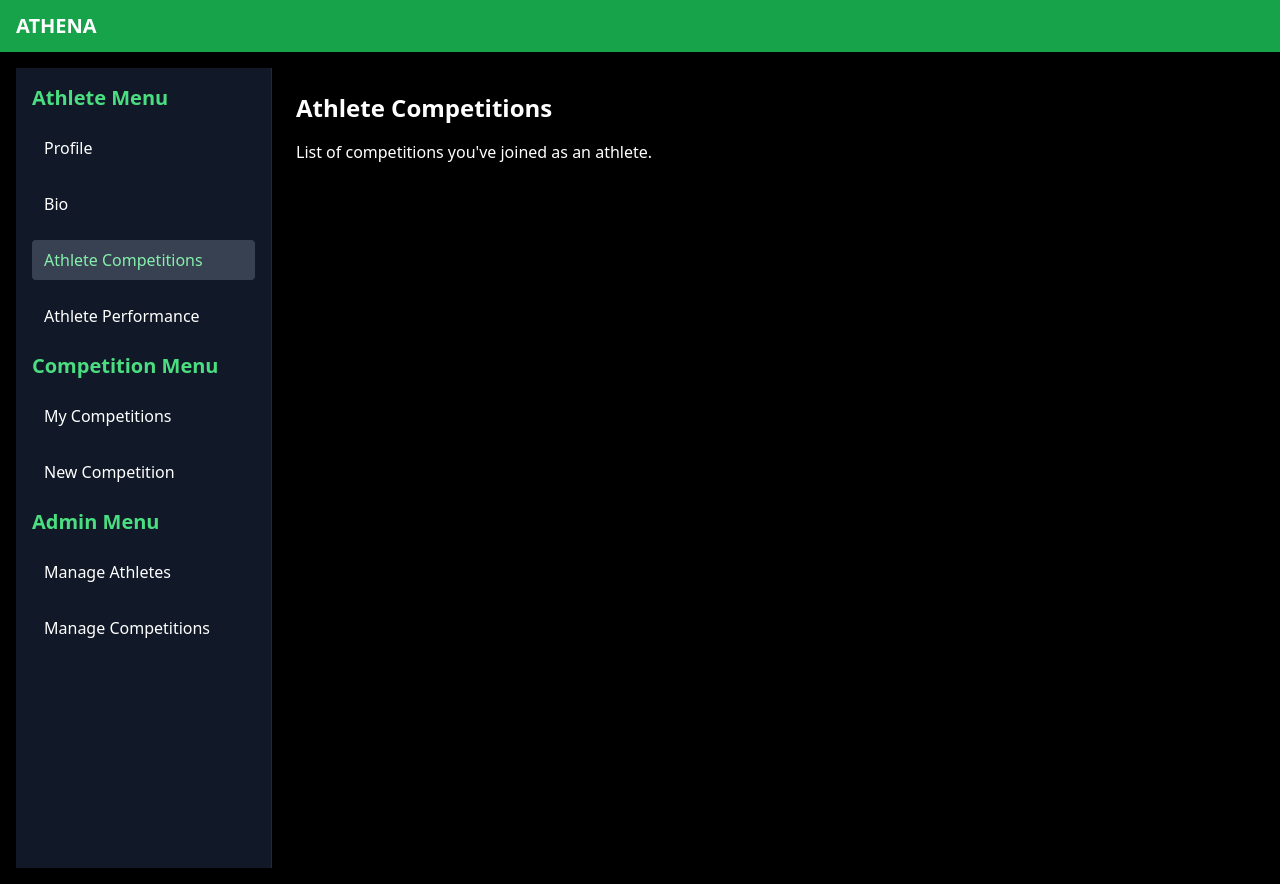
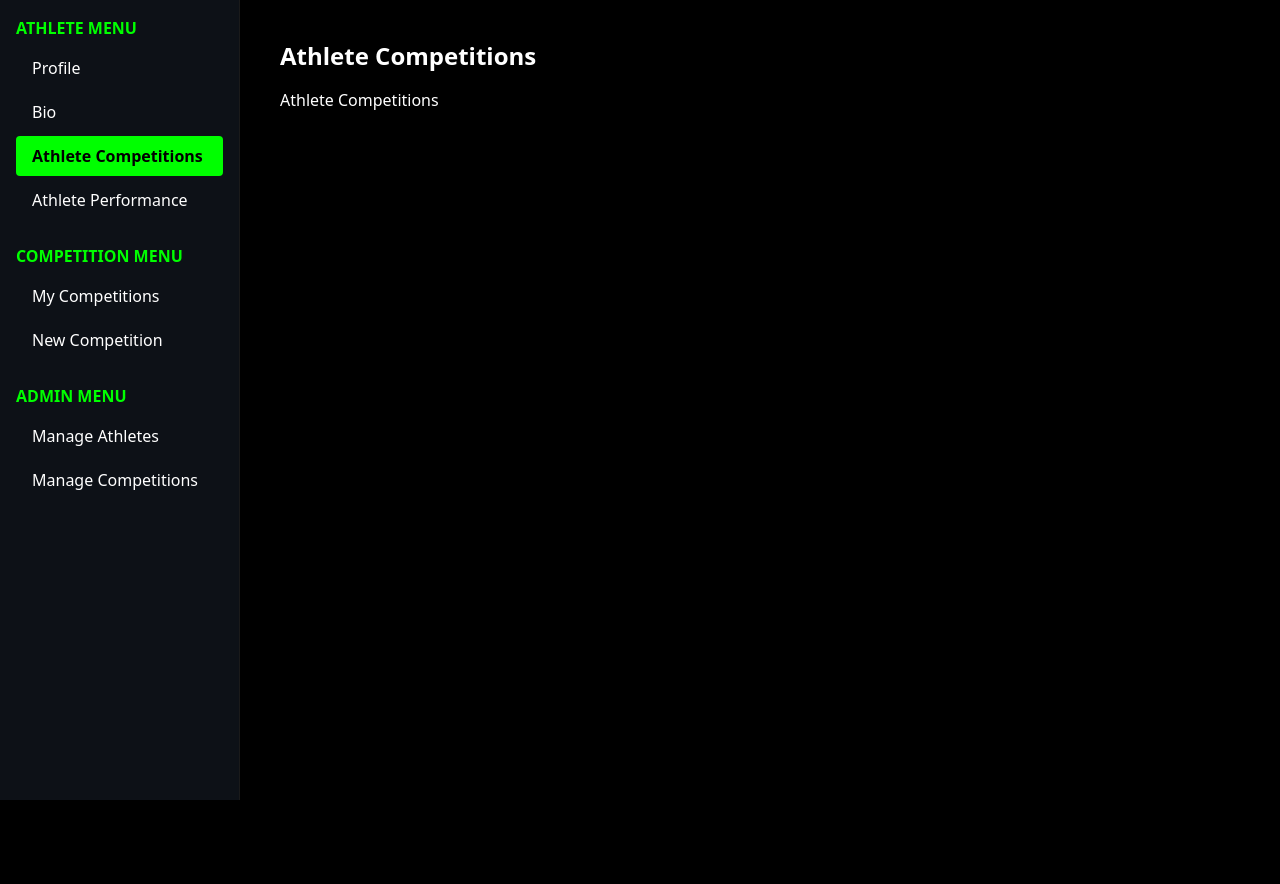
Before and after one commit to caldefenwycke/athena, a Next.js app: page /dashboard in a window 1280 px wide. Both pictures are taken after a click on the button "Athlete Competitions". After the commit the page ends 800 px from the top, so only its background shows below. Built offline with nearby package versions, Linux system fonts and the light colour scheme.

Commit message:
Styled dashboard to match Create.xyz theme

```diff
--- a/pages/dashboard/index.tsx
+++ b/pages/dashboard/index.tsx
@@ -1,83 +1,88 @@
-import Layout from '@/components/Layout';
+// pages/dashboard/index.tsx
 import { useState } from 'react';
-import Profile from '@/components/dashboard/Profile';
-import Bio from '@/components/dashboard/Bio';
-import AthleteCompetitions from '@/components/dashboard/AthleteCompetitions';
-import AthletePerformance from '@/components/dashboard/AthletePerformance';
-import MyCompetitions from '@/components/dashboard/MyCompetitions';
-import NewCompetition from '@/components/dashboard/NewCompetition';
-import ManageAthletes from '@/components/dashboard/ManageAthletes';
-import ManageCompetitions from '@/components/dashboard/ManageCompetitions';
 
-const sections = {
-  athlete: [
+export default function Dashboard() {
+  const [activeTab, setActiveTab] = useState('profile');
+
+  const renderContent = () => {
+    switch (activeTab) {
+      case 'profile':
+        return <p>This is your account profile page.</p>;
+      case 'bio':
+        return <p>Bio page</p>;
+      case 'athlete-competitions':
+        return <p>Athlete Competitions</p>;
+      case 'athlete-performance':
+        return <p>Athlete Performance</p>;
+      case 'my-competitions':
+        return <p>My Competitions</p>;
+      case 'new-competition':
+        return <p>New Competition</p>;
+      case 'manage-athletes':
+        return <p>Manage Athletes</p>;
+      case 'manage-competitions':
+        return <p>Manage Competitions</p>;
+      default:
+        return <p>Select a dashboard item from the menu.</p>;
+    }
+  };
+
+  const menuItems = [
+    {
+      title: 'Athlete Menu',
+      items: [
         { id: 'profile', label: 'Profile' },
         { id: 'bio', label: 'Bio' },
         { id: 'athlete-competitions', label: 'Athlete Competitions' },
         { id: 'athlete-performance', label: 'Athlete Performance' },
       ],
-  competition: [
+    },
+    {
+      title: 'Competition Menu',
+      items: [
         { id: 'my-competitions', label: 'My Competitions' },
         { id: 'new-competition', label: 'New Competition' },
       ],
-  admin: [
+    },
+    {
+      title: 'Admin Menu',
+      items: [
         { id: 'manage-athletes', label: 'Manage Athletes' },
         { id: 'manage-competitions', label: 'Manage Competitions' },
-  ]
-};
-
-export default function Dashboard() {
-  const [activeTab, setActiveTab] = useState('profile');
-  const isAdmin = true;
-
-  const renderContent = () => {
-    switch (activeTab) {
-      case 'profile': return <Profile />;
-      case 'bio': return <Bio />;
-      case 'athlete-competitions': return <AthleteCompetitions />;
-      case 'athlete-performance': return <AthletePerformance />;
-      case 'my-competitions': return <MyCompetitions />;
-      case 'new-competition': return <NewCompetition />;
-      case 'manage-athletes': return <ManageAthletes />;
-      case 'manage-competitions': return <ManageCompetitions />;
-      default: return <p>Select a dashboard item from the menu.</p>;
-    }
-  };
+      ],
+    },
+  ];
 
   return (
-    <Layout>
-      <div className="flex">
-        <aside className="w-64 p-4 bg-gray-900 border-r border-gray-800 min-h-screen space-y-4">
-          <h2 className="text-green-400 font-bold text-xl mb-2">Athlete Menu</h2>
-          {sections.athlete.map((item) => (
-            <button key={item.id} onClick={() => setActiveTab(item.id)} className={`block w-full text-left px-3 py-2 rounded hover:bg-gray-700 ${activeTab === item.id ? 'bg-gray-700 text-green-300' : 'text-white'}`}>
+    <div className="min-h-screen bg-black text-white flex">
+      <aside className="w-60 bg-[#0D1117] border-r border-[#1A1A1A] p-4">
+        {menuItems.map((section) => (
+          <div key={section.title} className="mb-6">
+            <h4 className="uppercase text-[#00FF00] font-bold mb-2">{section.title}</h4>
+            <ul className="space-y-1">
+              {section.items.map((item) => (
+                <li key={item.id}>
+                  <button
+                    onClick={() => setActiveTab(item.id)}
+                    className={`w-full text-left px-4 py-2 rounded transition-colors ${
+                      activeTab === item.id
+                        ? 'bg-[#00FF00] text-black font-semibold'
+                        : 'text-white hover:bg-[#111]'
+                    }`}
+                  >
                     {item.label}
                   </button>
+                </li>
               ))}
+            </ul>
+          </div>
+        ))}
+      </aside>
 
-          <h2 className="text-green-400 font-bold text-xl mt-6 mb-2">Competition Menu</h2>
-          {sections.competition.map((item) => (
-            <button key={item.id} onClick={() => setActiveTab(item.id)} className={`block w-full text-left px-3 py-2 rounded hover:bg-gray-700 ${activeTab === item.id ? 'bg-gray-700 text-green-300' : 'text-white'}`}>
-              {item.label}
-            </button>
-          ))}
-
-          {isAdmin && (
-            <>
-              <h2 className="text-green-400 font-bold text-xl mt-6 mb-2">Admin Menu</h2>
-              {sections.admin.map((item) => (
-                <button key={item.id} onClick={() => setActiveTab(item.id)} className={`block w-full text-left px-3 py-2 rounded hover:bg-gray-700 ${activeTab === item.id ? 'bg-gray-700 text-green-300' : 'text-white'}`}>
-                  {item.label}
-                </button>
-              ))}
-            </>
-          )}
-        </aside>
-        <main className="flex-1 p-6 text-white bg-black">
-          <h1 className="text-2xl font-bold mb-4 capitalize">{activeTab.replace('-', ' ')}</h1>
+      <main className="flex-1 p-10">
+        <h1 className="text-2xl font-bold mb-4 capitalize">{activeTab.replace(/-/g, ' ')}</h1>
         <div>{renderContent()}</div>
       </main>
     </div>
-    </Layout>
   );
 }
```
Lines whose indentation alone changed are shown as unchanged.
